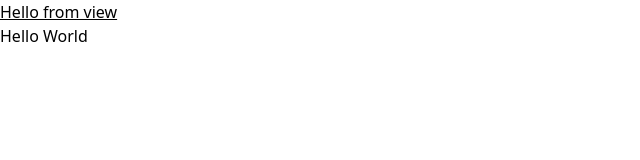
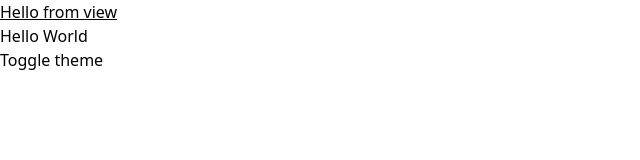
Before and after one commit to manimirjavadi/rest-countries, a Vue app: page / in a window 1280 px wide. Shown: the top 160 px of the page, without its empty margins (0-640 px from the left). Built offline with nearby package versions, Linux system fonts and the light colour scheme.

Commit message:
[feat] Theme: Added dark/light mode

```diff
--- a/src/App.vue
+++ b/src/App.vue
@@ -1,12 +1,31 @@
 <script setup lang="ts">
+import { watch } from "vue";
 import { RouterView } from "vue-router";
+import { useTheme, Theme } from "./stores/theme";
 import View from "./components/View.vue";
+import { storeToRefs } from "pinia";
+
+const themeHandler = useTheme();
+const themeRef = storeToRefs(themeHandler);
+
+watch(themeRef.theme, () => {
+  if (themeRef.theme.value === Theme.LIGHT) {
+    document.documentElement.classList.remove("dark");
+  }
+
+  if (themeRef.theme.value === Theme.DARK) {
+    document.documentElement.classList.add("dark");
+  }
+});
 </script>
 
 <template>
-  <header></header>
-  <View element="div" class="underline"> Hello from view </View>
-  <RouterView />
+  <main>
+    <header></header>
+    <View element="div" class="underline"> Hello from view </View>
+    <RouterView />
+    <button @click="themeHandler.toggleTheme()">Toggle theme</button>
+  </main>
 </template>
 
 <style scoped></style>
--- /dev/null
+++ b/src/stores/theme.ts
@@ -0,0 +1,29 @@
+import { defineStore } from "pinia";
+
+export enum Theme {
+  LIGHT,
+  DARK,
+}
+
+export const useTheme = defineStore("theme", {
+  state: () => {
+    return {
+      theme: Theme.LIGHT as Theme,
+    };
+  },
+  actions: {
+    toggleTheme() {
+      switch (this.theme) {
+        case Theme.LIGHT:
+          this.theme = Theme.DARK;
+          break;
+        case Theme.DARK:
+          this.theme = Theme.LIGHT;
+          break;
+
+        default:
+          break;
+      }
+    },
+  },
+});
--- a/src/style.css
+++ b/src/style.css
@@ -1,3 +1,7 @@
 @tailwind base;
 @tailwind components;
 @tailwind utilities;
+
+body {
+    @apply bg-white text-black dark:bg-black dark:text-white;
+}
--- a/tailwind.config.js
+++ b/tailwind.config.js
@@ -1,8 +1,18 @@
 /** @type {import('tailwindcss').Config} */
 module.exports = {
+  darkMode: "class",
   content: ["./index.html", "./src/**/*.{vue,js,ts,jsx,tsx}"],
   theme: {
-    extend: {},
+    extend: {
+      backgroundColor: {
+        dark: "#1a202c",
+        "dark-light": "#2d3748",
+      },
+      textColor: {
+        dark: "#fff",
+        "dark-light": "#cbd5e0",
+      },
+    },
   },
   plugins: [],
 };
```
